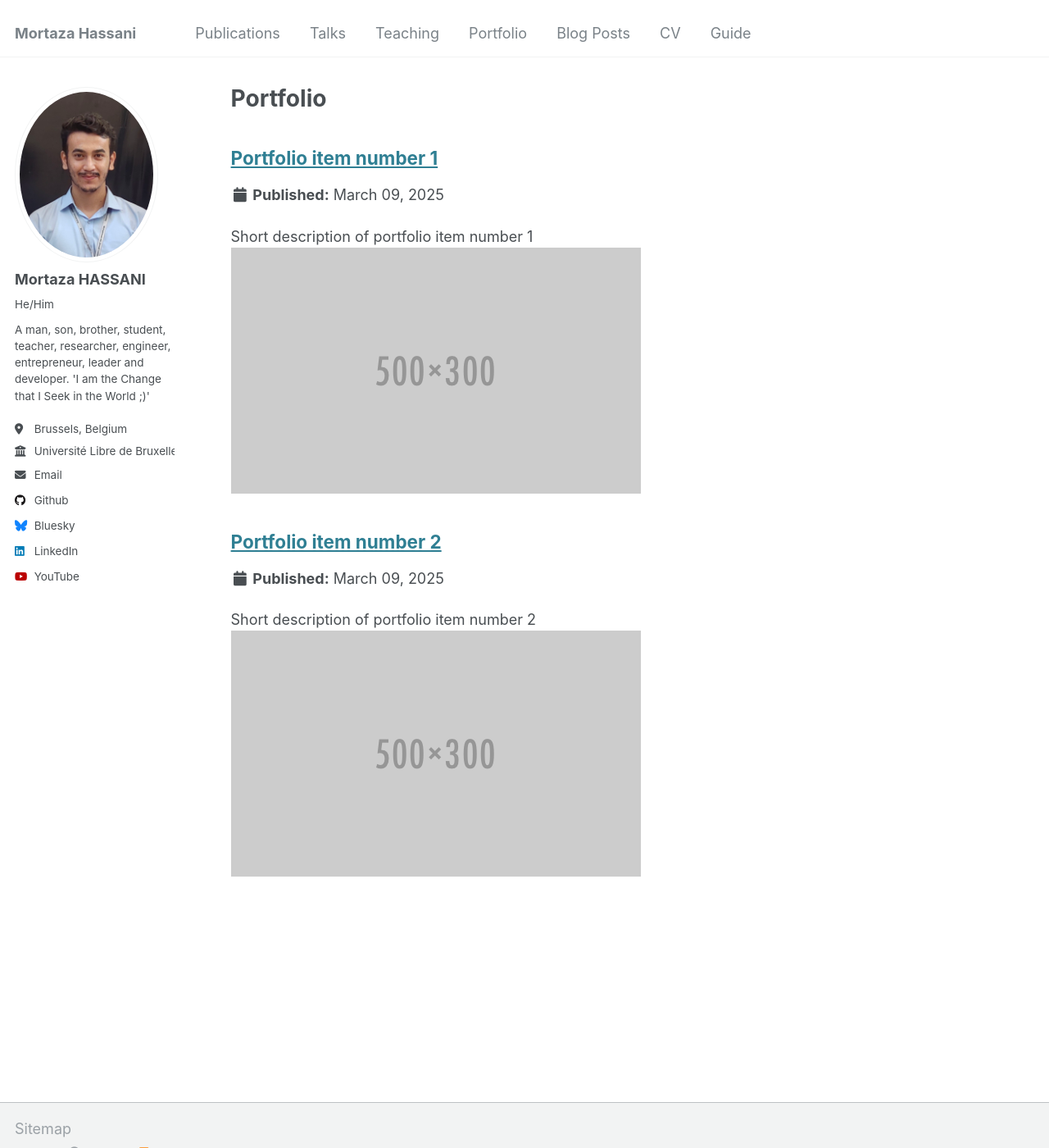
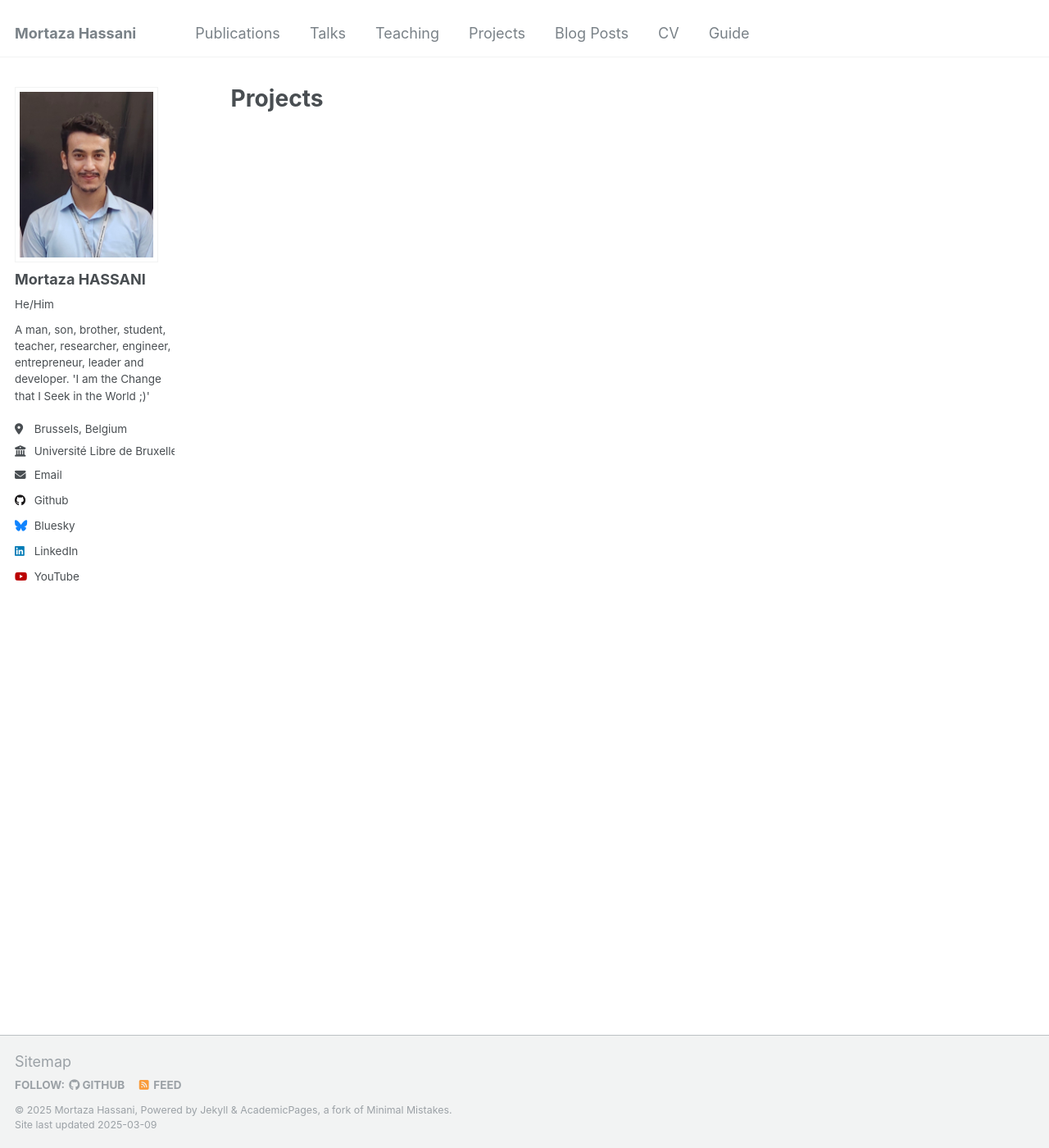
Before and after one commit to MortazaHassani/MortazaHassani.github.io, a Jekyll site: the page built from _pages/projects.html, in a window 1280 px wide and 1400 px high. Shown: the whole window at 82% size. Built offline with Jekyll 4.4.1, drawn with Linux system fonts in a browser that asks for light colours.

Commit message:
projects url

```diff
--- a/_config.yml
+++ b/_config.yml
@@ -265,10 +265,10 @@
       author_profile: true
       share: true
       comments: true
-  # _portfolio
+  # _Projects
   - scope:
       path: ""
-      type: portfolio
+      type: Projects
     values:
       layout: single
       author_profile: true
--- a/_data/navigation.yml
+++ b/_data/navigation.yml
@@ -14,8 +14,8 @@
   - title: "Teaching"
     url: /teaching/
 
-  - title: "Portfolio"
-    url: /portfolio/
+  - title: "Projects"
+    url: /Projects/
 
   - title: "Blog Posts"
     url: /year-archive/
--- a/_pages/portfolio.html
+++ b/_pages/projects.html
@@ -1,13 +1,13 @@
 ---
 layout: archive
-title: "Portfolio"
-permalink: /portfolio/
+title: "Projects"
+permalink: /Projects/
 author_profile: true
 ---
 
 {% include base_path %}
 
 
-{% for post in site.portfolio %}
+{% for post in site.Projects %}
   {% include archive-single.html %}
 {% endfor %}
--- a/_sass/_sidebar.scss
+++ b/_sass/_sidebar.scss
@@ -91,7 +91,7 @@
 
   img {
     max-width: 175px;
-    border-radius: 50%;
+    border-radius: 0%;
 
     @include breakpoint($large) {
       padding: 5px;
```
Also changed, not shown: _pages/about.md (+1 -1 lines), _pages/cv.md (+3 -3 lines).
